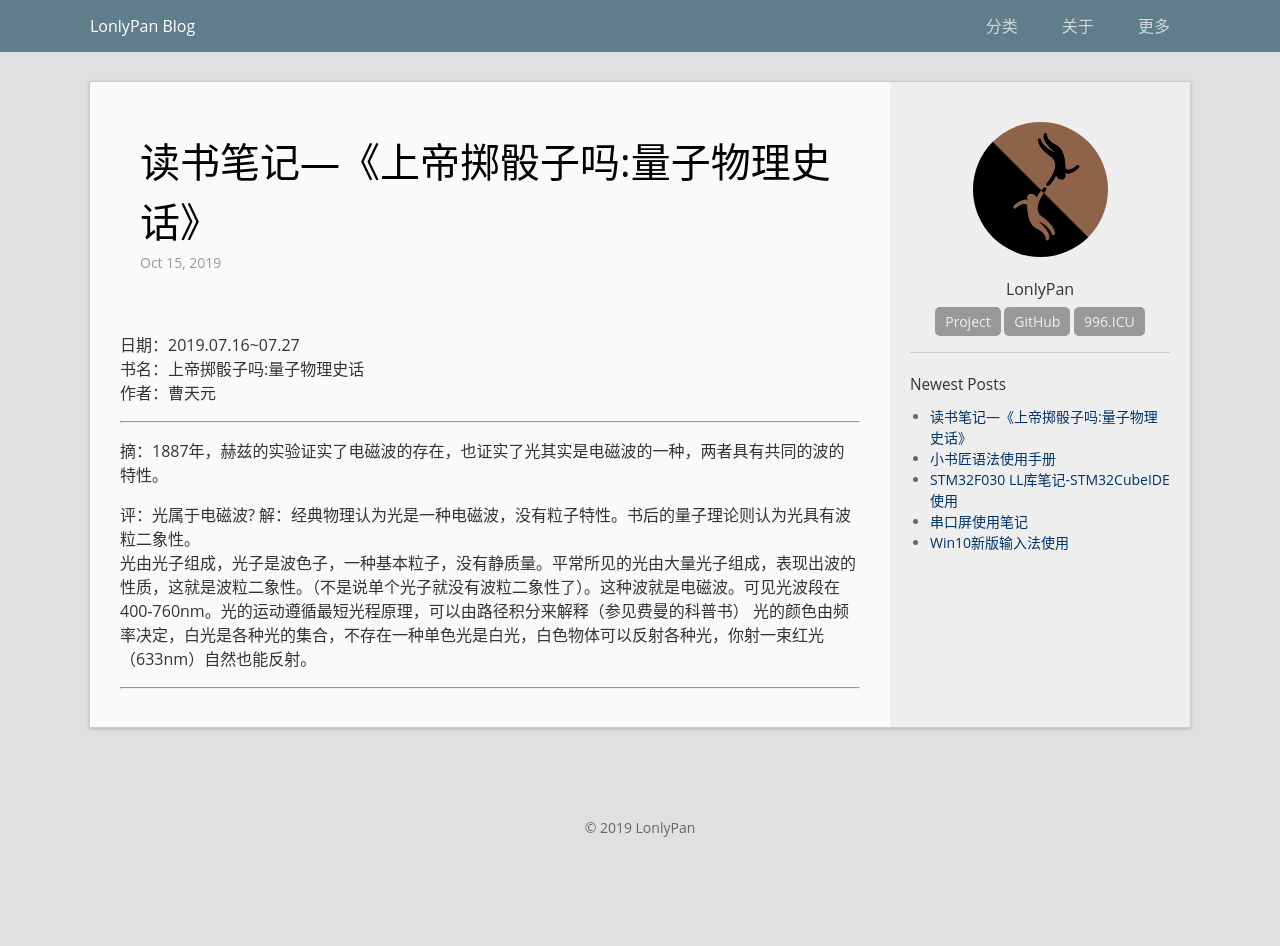
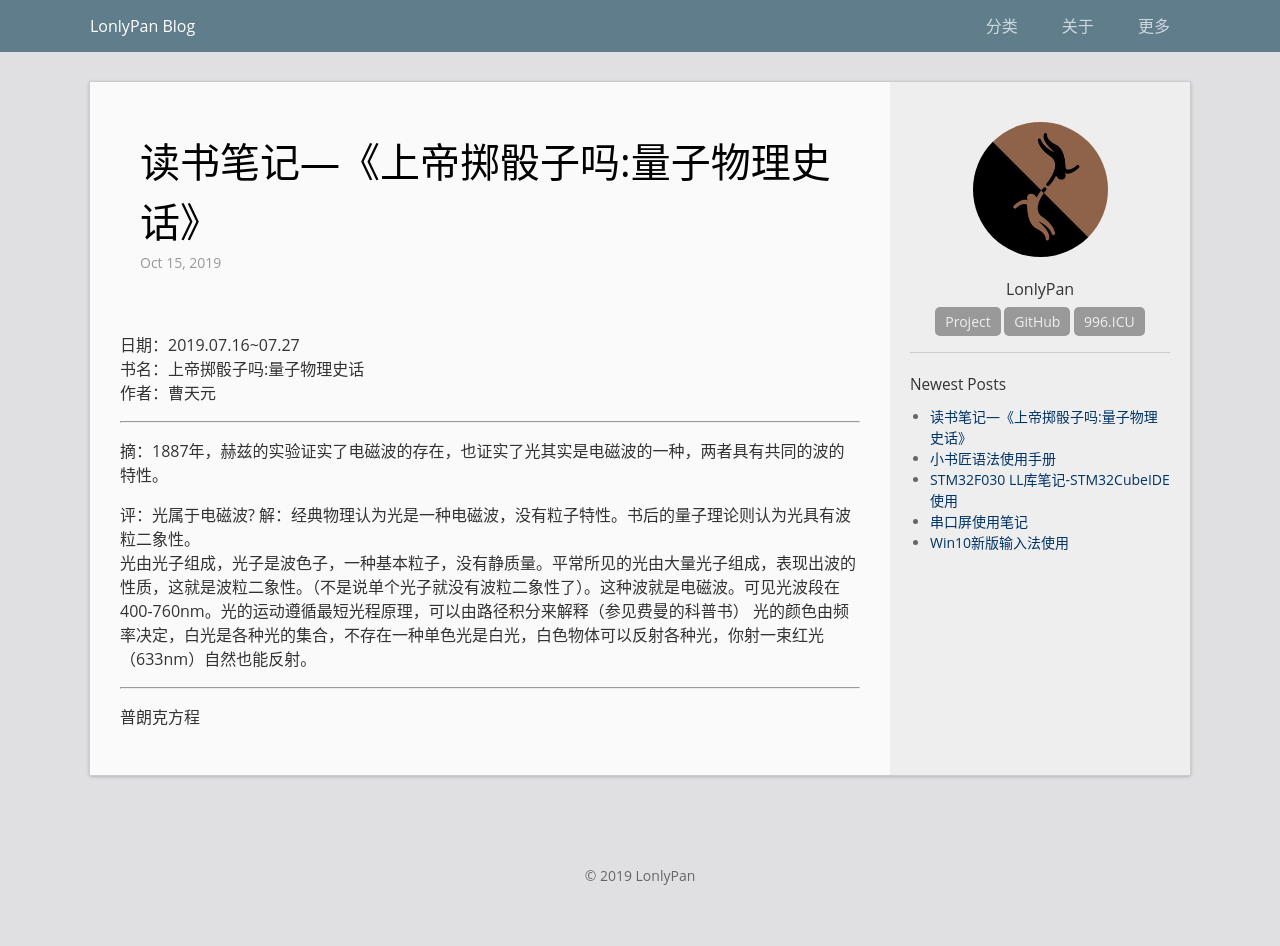
Before and after one commit to LonlyStack/LonlyPan.github.io, a Jekyll site: the page built from _posts/2019-10-15-读书笔记-上帝掷骰子吗 量子物理史话.md, in a window 1280 px wide. Built offline with Jekyll 4.4.1, drawn with Linux system fonts in a browser that asks for light colours; before the commit the page ends 900 px from its top, so only the background shows below that.

Commit message:
修改文件: _posts/2019-10-15-读书笔记-上帝掷骰子吗 量子物理史话.md

```diff
--- a/_posts/2019-10-15-读书笔记-上帝掷骰子吗 量子物理史话.md
+++ b/_posts/2019-10-15-读书笔记-上帝掷骰子吗 量子物理史话.md
@@ -19,3 +19,5 @@ categories: 随笔
 光的颜色由频率决定，白光是各种光的集合，不存在一种单色光是白光，白色物体可以反射各种光，你射一束红光（633nm）自然也能反射。
 
 ----------
+
+普朗克方程
```
